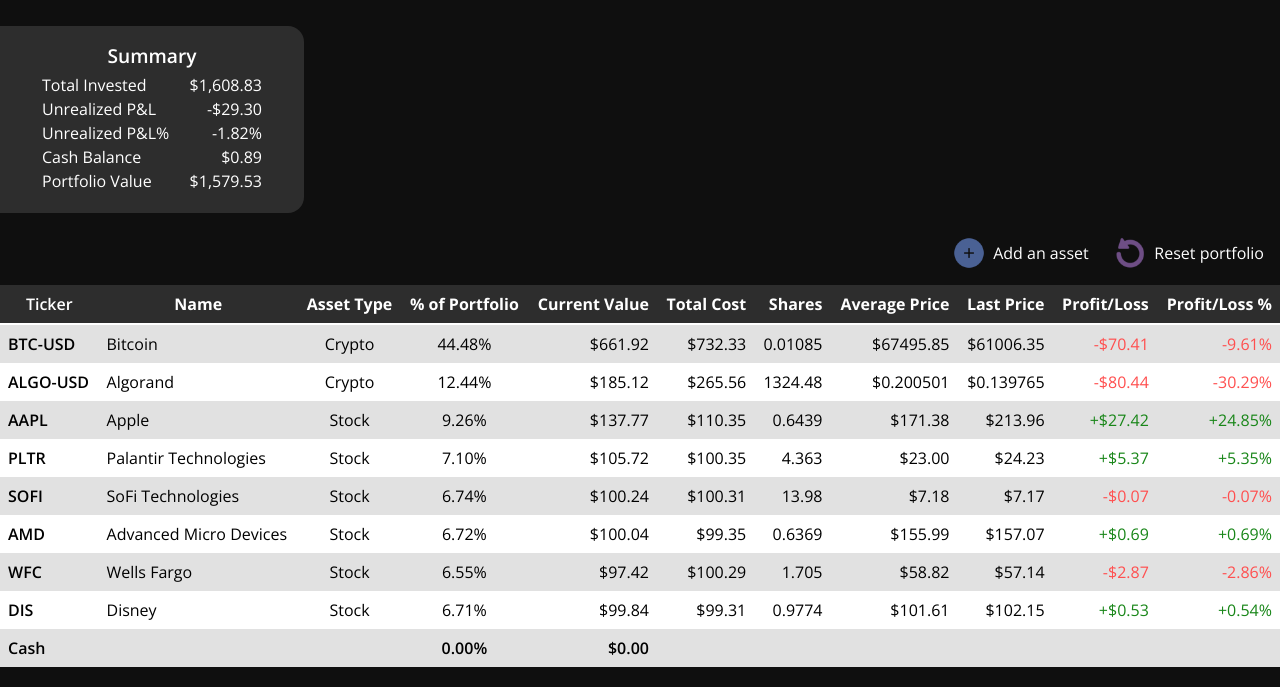
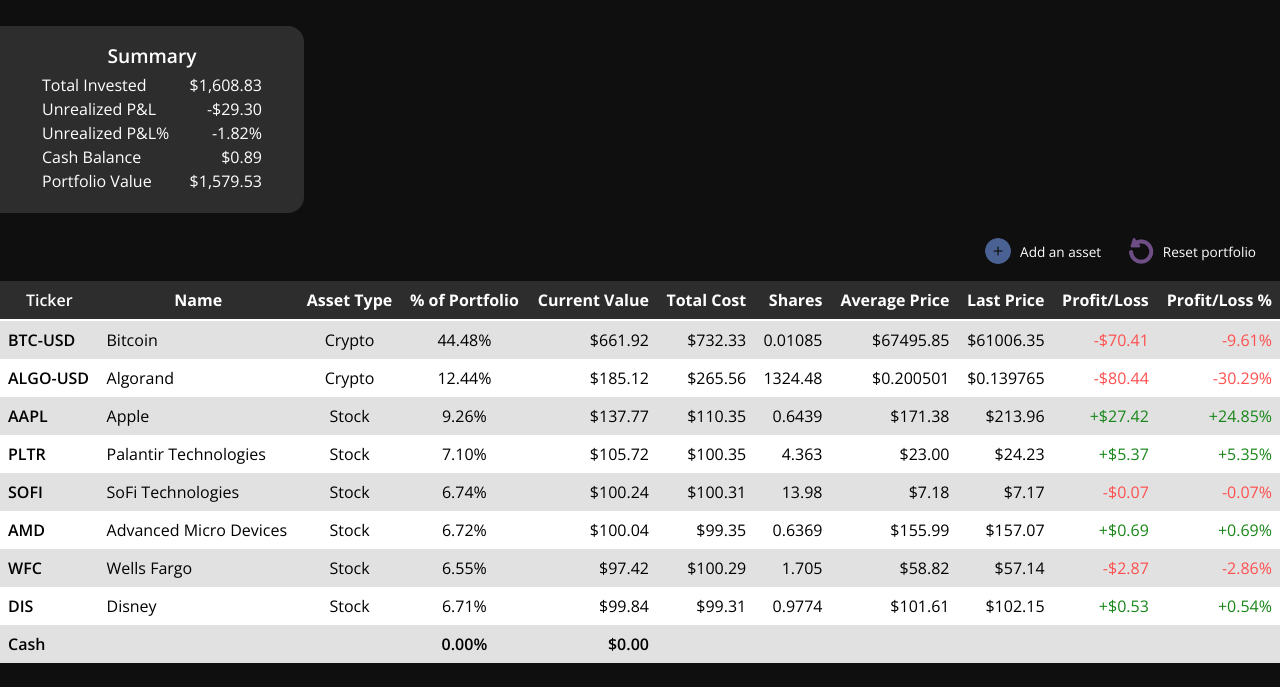
Before and after one commit to ieatcode4breakfast/a-simple-financial-portfolio-tracker, a plain HTML site: page index.html in a window 1280 px wide. Shown: the part 113-800 px from the top of the page. Drawn offline with nearby package versions, Linux system fonts and the light colour scheme.

Commit message:
Make button options smallers

```diff
--- a/styles/main.css
+++ b/styles/main.css
@@ -31,7 +31,8 @@
   display: flex;
   justify-content: right;
   margin-bottom: 0.5rem;
-  margin-left: 0.5rem;
+  margin-right: 0.5rem;
+
 }
 
 .portfolio-option {
@@ -42,6 +43,7 @@
   border-radius: 0.3rem;
   cursor: pointer;
   transition: background-color 0.1s ease;
+  font-size: 0.85rem;
 }
 
 .portfolio-option:hover {
@@ -53,6 +55,6 @@
 }
 
 .option-icon {
-  width: 2rem;
+  width: 1.75rem;
   margin-right: 0.5rem;
 }
```
